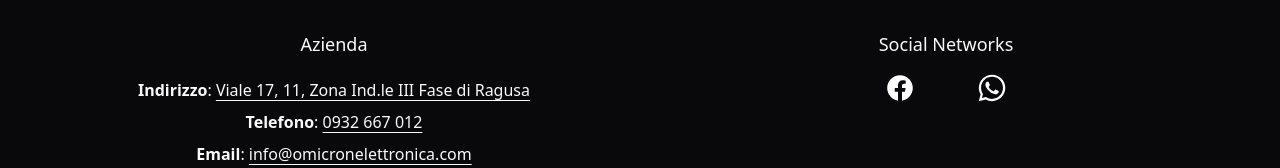
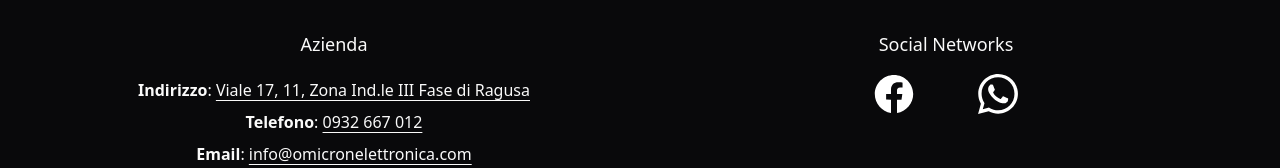
Before and after one commit to district2/omicron-web, a Next.js app: page /chi-siamo in a window 1280 px wide. Shown: the part 331-499 px from the top of the page. Built offline with nearby package versions, Linux system fonts and the light colour scheme.

Commit message:
fix: increase social network icons size

```diff
--- a/app/components/footer.tsx
+++ b/app/components/footer.tsx
@@ -44,7 +44,7 @@ export default function Footer() {
 				<div className="flex flex-col flex-wrap gap-3 items-center flex-1">
 					<h1 className="font-medium text-lg">Social Networks</h1>
 					<div className="flex gap-14 flex-wrap">
-						<Button size={"icon"} variant={"ghost"}>
+						<Button size={"icon"} variant={"ghost"} className="h-auto w-auto">
 							<Link
 								target="_blank"
 								href={
@@ -54,12 +54,12 @@ export default function Footer() {
 								<Image
 									src={"/facebook.svg"}
 									alt="facebook logo"
-									width={32}
-									height={32}
+									width={48}
+									height={48}
 								/>
 							</Link>
 						</Button>
-						<Button size={"icon"} variant={"ghost"}>
+						<Button size={"icon"} variant={"ghost"} className="h-auto w-auto">
 							<Link
 								target="_blank"
 								href={"https://api.whatsapp.com/send?phone=393351013812"}
@@ -67,8 +67,8 @@ export default function Footer() {
 								<Image
 									src={"/whatsapp.svg"}
 									alt="whatsapp logo"
-									width={32}
-									height={32}
+									width={48}
+									height={48}
 								/>
 							</Link>
 						</Button>
```
